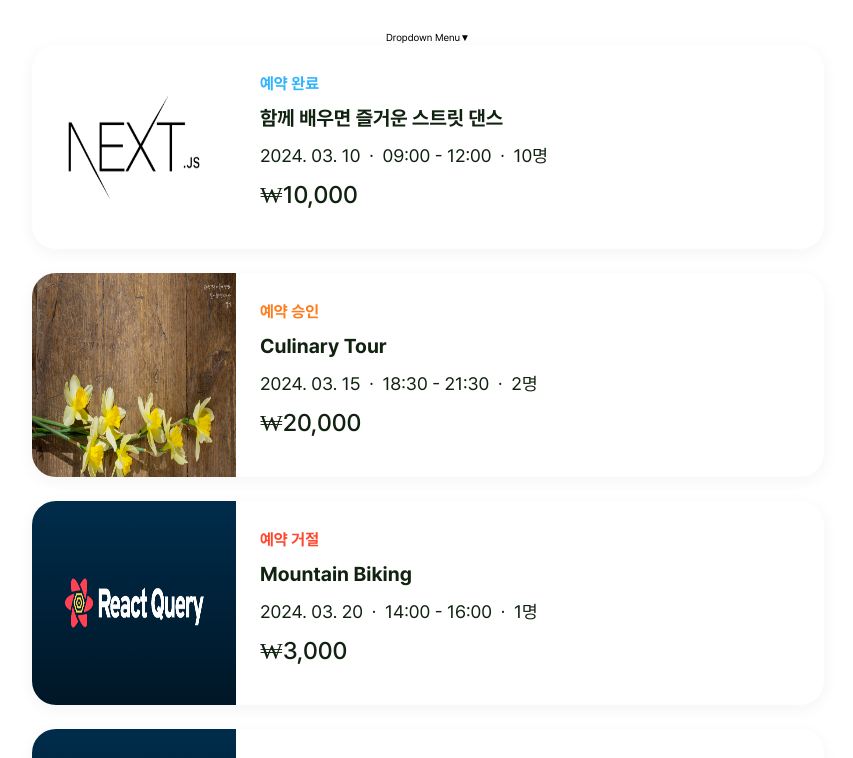
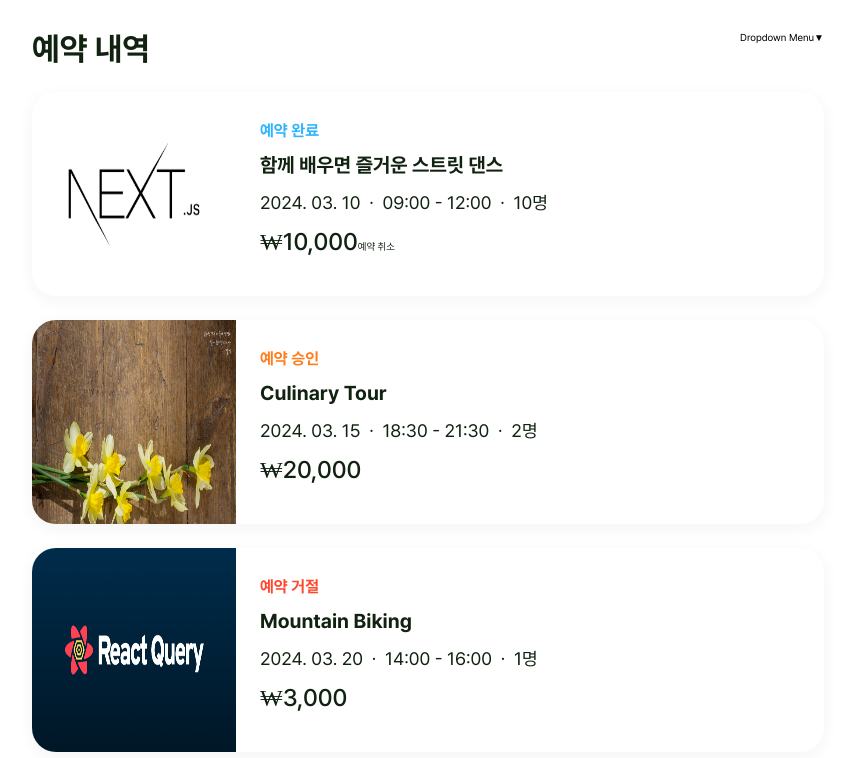
Before and after one commit to TripTripNow/TodayTrip, a Next.js app: page /mypage/reservations in a window 1280 px wide. Shown: the top 758 px of the page, without its empty margins (212-1065 px from the left). Built offline with nearby package versions, Linux system fonts and the light colour scheme.

Commit message:
pc 퍼블리싱 완성 #26

```diff
--- a/src/components/Reservations/Card/Card.tsx
+++ b/src/components/Reservations/Card/Card.tsx
@@ -2,6 +2,8 @@ import Image from 'next/image';
 import styles from './Card.module.css';
 import clsx from 'clsx';
 import formatDateString from '@/utils/formatDateString';
+import CancelModal from '@/components/Modal/CancelModal/CancelModal';
+import { useState } from 'react';
 
 type Activity = {
   bannerImageUrl: string;
@@ -27,6 +29,12 @@ export interface CardProps {
 }
 
 function Card({ data }: CardProps) {
+  const [isCancelModalOpen, setIsCancelModalOpen] = useState(false);
+
+  const handleModalToggle = () => {
+    setIsCancelModalOpen((prev) => !prev);
+  };
+
   const convertStatusToDisplayText = (status: Status) => {
     switch (status) {
       case 'pending':
@@ -60,7 +68,20 @@ function Card({ data }: CardProps) {
           <div>·</div>
           <span>{data.headCount}명</span>
         </div>
-        <span className={styles.price}>₩{data.totalPrice.toLocaleString('ko-KR')}</span>
+        <div className={styles.bottom}>
+          <span className={styles.price}>₩{data.totalPrice.toLocaleString('ko-KR')}</span>
+          {data.status === 'pending' && (
+            <button onClick={handleModalToggle} className={styles.button}>
+              예약 취소
+            </button>
+          )}
+          {isCancelModalOpen && <CancelModal handleModalClose={handleModalToggle} />}
+          {data.status === 'completed' && (
+            <button disabled={data.reviewSubmitted} className={styles.button}>
+              후기 작성
+            </button>
+          )}
+        </div>
       </div>
     </div>
   );
--- a/src/components/Reservations/DropDown/DropDown.tsx
+++ b/src/components/Reservations/DropDown/DropDown.tsx
@@ -1,5 +1,3 @@
-import { useState } from 'react';
-
 function DropDown() {
   return (
     <ul>
--- a/src/pages/mypage/reservations/Reservations.module.css
+++ b/src/pages/mypage/reservations/Reservations.module.css
@@ -1,5 +1,17 @@
-.cardList {
+.container {
   display: flex;
   gap: 2.4rem;
   flex-direction: column;
 }
+
+.header {
+  display: flex;
+  width: 79.2rem;
+  justify-content: space-between;
+}
+
+.h2 {
+  color: var(--nomad_black);
+  font-size: 3.2rem;
+  font-weight: 700;
+}
--- a/src/pages/mypage/reservations/index.tsx
+++ b/src/pages/mypage/reservations/index.tsx
@@ -108,17 +108,19 @@ function Reservation() {
         justifyContent: 'center',
       }}
     >
-      <label onClick={handleClickContainer}>
-        <button>Dropdown Menu{isDropdownView ? '▲' : '▼'}</button>
-      </label>
-      {isDropdownView && <DropDown />}
-      <div className="container" onBlur={handleBlurContainer}></div>
-
-      <div className={styles.cardList}>
+      <div className={styles.container}>
+        <div className={styles.header}>
+          <h2 className={styles.h2}>예약 내역</h2>
+          <label onClick={handleClickContainer}>
+            <button>Dropdown Menu{isDropdownView ? '▲' : '▼'}</button>
+            {isDropdownView && <DropDown />}
+          </label>
+        </div>
         {reservations.map((reservation) => (
           <Card key={reservation.id} data={reservation} />
         ))}
       </div>
+      <div className="container" onBlur={handleBlurContainer}></div>
     </div>
   );
 }
```
